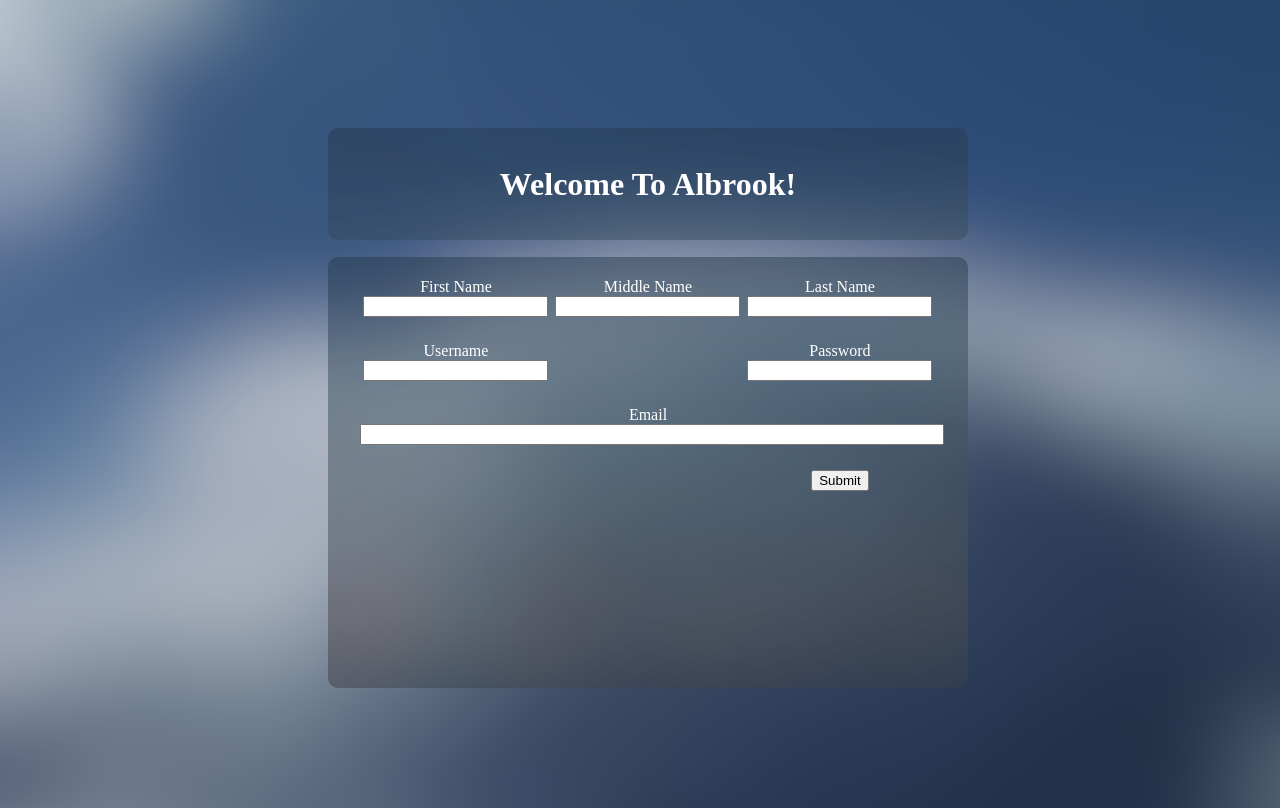
After one commit to tboudreaux/albrook, a Flask app: template app/client/web/templates/setup.html in a window 1280 px wide. The commit adds this page. Run offline with Flask 2, Linux system fonts and the light colour scheme; the template is opened without the code that fills it, so the values that code supplies are empty; some libraries are stand-ins or nearby versions.

Commit message:
Added basic first time user setup

```diff
--- a/app/client/web/__init__.py
+++ b/app/client/web/__init__.py
@@ -3,6 +3,7 @@ from .config import Config
 from flask_sqlalchemy import SQLAlchemy
 from flask_login import LoginManager
 import socket
+
 
 app = Flask(__name__)
 login = LoginManager(app)
@@ -11,4 +12,7 @@ host_name = socket.gethostname()
 host_ip = socket.gethostbyname(host_name)
 db = SQLAlchemy(app)
 
+from web.utils import clear_user_space
+clear_user_space()
+
 from web import routes, models
--- /dev/null
+++ b/app/client/web/static/css/setupStyle.css
@@ -0,0 +1,111 @@
+html{
+  background-image: url("../img/landscapeBackground.JPG");
+  background-size: cover;
+  height: 100%;
+  overflow: hidden;
+}
+
+#mainContainer{
+  position: absolute;
+  width: 100%;
+  height: 100%;
+}
+
+#infoBox{
+  position: relative;
+  width: 50%;
+  left: 25%;
+  height: 70%;
+  top: 15%;
+  border-radius: 10px;
+}
+
+.infoHead{
+  position: relative;
+  top: 0;
+  width: 100%;
+  height: 20%;
+  border-radius: 10px;
+  vertical-align: middle;
+  text-align: center;
+  color: white;
+}
+
+#shadow {
+  content: "";
+  position: absolute;
+  background: url("../img/plexBackground.png");
+  background-size: cover;
+  opacity: 0.5;
+  z-index: -1;
+}
+
+#Title{
+  margin: 0;
+  width: 100%;
+  position: absolute;
+  top: 50%;
+  left: 50%;
+  transform: translate(-50%, -50%);
+}
+
+.infoContent{
+  position: relative;
+  top: 3%;
+  height: 77%;
+  width: 100%;
+  border-radius: 10px;
+}
+
+#infoShadow{
+  content: "";
+  position: absolute;
+  top: 23%;
+  height: 77%;
+  width: 100%;
+  background: url("../img/plexBackground.png");
+  background-size: cover;
+  opacity: 0.5;
+  z-index: -1;
+}
+
+#formContainer{
+  position: relative;
+  top: 5%;
+  left: 5%;
+  height: 90%;
+  width: 90%;
+  border-radius: 10px;
+  color: white;
+}
+
+#shadow {
+  content: "";
+  position: absolute;
+  background: url("../img/plexBackground.png");
+  background-size: cover;
+  opacity: 0.5;
+  z-index: -1;
+}
+
+.s-column{
+  float: left;
+  width: 100%;
+  text-align: center;
+}
+
+.du-column {
+  float: left;
+  width: 50%;
+  text-align: center;
+}
+
+.tri-column {
+  float: left;
+  width: 33.33%;
+  text-align: center;
+}
+
+.row{
+  display: flex;
+}
--- /dev/null
+++ b/app/client/web/templates/setup.html
@@ -0,0 +1,75 @@
+<!DOCTYPE html>
+<meta charset="UTF-8">
+<meta name="viewport" content="width=device-width, initial-scale=1">
+<html>
+  <head>
+    <title>Albrook Setup</title>
+    <!-- Style Sheets -->
+    <link href="https://fonts.googleapis.com/css?family=Crimson+Text|Work+Sans:400,700" rel="stylesheet">
+    <link rel="stylesheet" href="https://cdnjs.cloudflare.com/ajax/libs/jquery-modal/0.9.1/jquery.modal.min.css">
+
+    <link rel= "stylesheet" type= "text/css" href= "{{ url_for('static',filename='css/setupStyle.css') }}">
+
+    <!-- External Javascript -->
+    <script src="https://ajax.googleapis.com/ajax/libs/jquery/3.3.1/jquery.min.js"></script>
+    <script src="http://ajax.googleapis.com/ajax/libs/jqueryui/1.8.9/jquery-ui.min.js" type="text/javascript"></script>
+    <script src="https://cdnjs.cloudflare.com/ajax/libs/jquery-modal/0.9.1/jquery.modal.min.js"></script>
+  </head>
+
+  <body>
+    <div id="mainContainer">
+      <div id="infoBox">
+        <div class="infoHead">
+          <h1 id="Title"> Welcome To Albrook! </h1>
+        </div>
+        <div id="shadow" class="infoHead"></div>
+
+        <div class="infoContent">
+          <div id="formContainer">
+            <form action="/User/register" method="post">
+              <div class="row">
+                <div class="tri-column">
+                  First Name<br>
+                  <input type="text" name="firstname"><br>
+                </div>
+                <div class="tri-column">
+                  Middle Name<br>
+                  <input type="text" name="middlename"><br>
+                </div>
+                <div class="tri-column">
+                  Last Name<br>
+                  <input type="text" name="lastname"><br>
+                </div>
+              </div>
+              <div class="row" style="padding-top: 25px;">
+                <div class="tri-column">
+                  Username<br>
+                  <input type="text" name="username"><br>
+                </div>
+                <div class="tri-column"></div>
+                <div class="tri-column">
+                  Password<br>
+                  <input type="password" name="password"><br>
+                </div>
+              </div>
+              <div class="row" style="padding-top: 25px;">
+                <div class="s-column">
+                  Email<br>
+                  <input type="text" name="email" style="width: 100%;"><br>
+                </div>
+              </div>
+              <div class="row" style="padding-top: 25px;">
+                <div class="tri-column"></div>
+                <div class="tri-column"></div>
+                <div class="tri-column">
+                  <input type="submit" name="submit" style="text-align: left;"><br>
+                </div>
+              </div>
+            </form>
+          </div>
+        </div>
+        <div id="infoShadow" class="infoContent"></div>
+      </div>
+    </div>
+  </body>
+</html>
--- a/app/server/app/interfaces.py
+++ b/app/server/app/interfaces.py
@@ -5,12 +5,14 @@ from flask_jsonpify import jsonify
 from PIL import Image
 import json
 import os
-from .advQueryController import trackServer, userBookServer
+from app.advQueryController import trackServer, userBookServer
 from flask_login import current_user, login_user, login_required
 from app import db
 from app import auth
+import names
 
 from app import app
+from app.utils import conditional_auth
 
 api = Api(app)
 
@@ -301,7 +303,7 @@ class CurrentTrack(Resource):
 
 class GenerateToken(Resource):
     @auth.login_required
-    def get(user_name, username):
+    def get(self, username):
         print(username)
         user = m.User.query.filter_by(username=username).first()
         token = user.generate_auth_token()
@@ -309,9 +311,48 @@ class GenerateToken(Resource):
 
 class UserInfo(Resource):
     @auth.login_required
-    def get(user_name, username):
+    def get(self, username):
         user = m.User.query.filter_by(username=username).first()
         return jsonify(user.to_dict())
+
+class UserExists(Resource):
+    def get(self, username):
+        exists = m.User.query.filter_by(username=username).first()
+        return jsonify({"data": [{"exists": exists==True}]})
+
+# TODO -> Get conditional decorator to Work
+#         so that auth is requred always
+#         except when 0 users are registered
+class RegisterUser(Resource):
+    # @conditional_auth
+    def post(self):
+        newUser = m.User()
+        newUser.username = request.form['username']
+        newUser.firstName = request.form['firstname']
+        newUser.middleName = request.form['middlename']
+        newUser.lastName = request.form['lastname']
+        newUser.email = request.form['email']
+        newUser.set_password(request.form['password'])
+
+        newDevice = m.Device()
+        newDevice.deviceName = names.get_last_name()
+        newDevice.lastIP = request.remote_addr
+        newDevice.lastConnect = 'now'
+        newDevice.deviceType = request.form['platform']
+
+        db.session.add(newDevice)
+        dses= m.Device.query.filter_by(deviceName=newDevice.deviceName).first()
+
+        newUser.lastDeviceID = dses.id
+
+        db.session.add(newUser)
+        db.session.commit()
+        return jsonify({'data': [{"registered": newUser.username}]})
+
+class UserNumber(Resource):
+    def get(self):
+        users = len(m.User.query.all())
+        return jsonify({'data': [{'number': users}]})
 
 
 api.add_resource(Authors, '/Authors')                         # Get all Authors
@@ -343,6 +384,9 @@ api.add_resource(TrackStream, '/Book/<book_id>/<chapter_id>/stream')
 api.add_resource(CurrentTrack, '/Book/<book_id>/user/<user_id>/track')
 api.add_resource(GenerateToken, '/User/<username>/token')
 api.add_resource(UserInfo, '/User/<username>/info')
+api.add_resource(UserExists, '/User/<username>/exists')
+api.add_resource(RegisterUser, '/User/register/')
+api.add_resource(UserNumber, '/User/number')
 
 
 if __name__ == '__main__':
--- a/app/server/app/models.py
+++ b/app/server/app/models.py
@@ -121,7 +121,7 @@ class Genre(SerializableModel):
 class Device(SerializableModel):
     __tablename__ = 'device'
     id = db.Column(db.Integer, primary_key=True)
-    deviceName = db.Column(db.String(32), nullable=False)
+    deviceName = db.Column(db.String(32), nullable=False, unique=True)
     lastIP = db.Column(db.String(32), nullable=False)
     lastConnect = db.Column(db.String(19), nullable=False)
     deviceType = db.Column(db.String(32))
```
Also changed, not shown: app/client/web/auth.py (+27 -5 lines), app/client/web/forms.py (added, +12 -0 lines), app/client/web/routes.py (+23 -30 lines), app/client/web/templates/index.html (+7 -2 lines), app/client/web/utils.py (added, +68 -0 lines), app/server/app/utils.py (+10 -0 lines), app/client/web/client.db, app/server/app/albrook.db.
